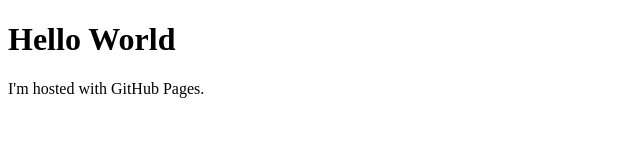
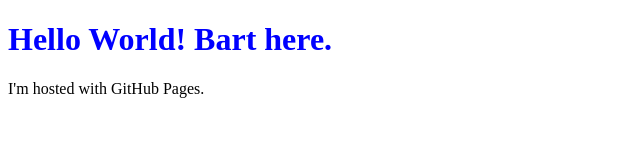
Before and after one commit to 6561/6561.github.io, a plain HTML site: page index.html in a window 1280 px wide. Shown: the whole page, without its empty margins (0-640 px from the left). Drawn offline with Linux system fonts and the light colour scheme.

Commit message:
Added CSS and made edits

```diff
--- a/index.html
+++ b/index.html
@@ -1,7 +1,12 @@
 <!DOCTYPE html>
 <html>
-<body>
-<h1>Hello World</h1>
-<p>I'm hosted with GitHub Pages.</p>
-</body>
+	<head>
+		<meta charset="UTF-8">
+		<title>Bart Considine</title>
+		<link href="style.css" rel="stylesheet" type="text/css">
+	</head>
+	<body>
+		<h1>Hello World! Bart here.</h1>
+		<p>I'm hosted with GitHub Pages.</p>
+	</body>
 </html>
--- /dev/null
+++ b/style.css
@@ -0,0 +1,3 @@
+h1 {
+	color:blue;
+}
```
